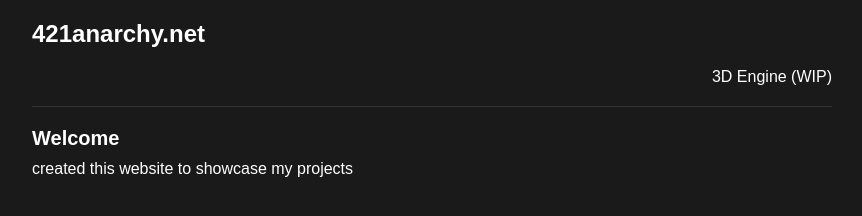
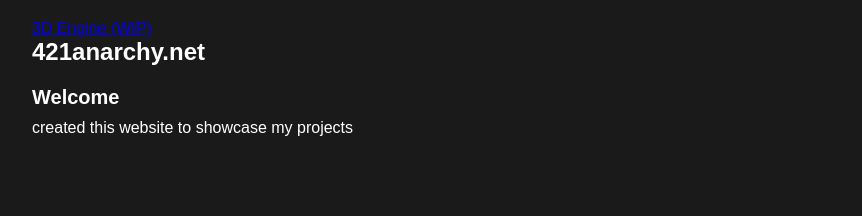
Before and after one commit to 421Dungeon/421dungeon.github.io, a plain HTML site: page index.html in a window 1280 px wide. Shown: the whole page, without its empty margins (208-1070 px from the left). Drawn offline with Linux system fonts and the light colour scheme.

Commit message:
Update index.html

```diff
--- a/index.html
+++ b/index.html
@@ -9,18 +9,20 @@
 <body>
 
   <div id="wrap">
+
+    <div id="top-right-link">
+      <a href="3d.html">3D Engine (WIP)</a>
+    </div>
+
     <div id="header">
       <a href="index.html">421anarchy.net</a>
     </div>
 
-    <div class="right-link">
-      <a href="3d_engine/index.html">3D Engine (WIP)</a>
+    <div id="main">
+      <h1>Welcome</h1>
+      <p>created this website to showcase my projects</p>
     </div>
 
-    <hr>
-
-    <h1>Welcome</h1>
-    <p>created this website to showcase my projects</p>
   </div>
 
 </body>
```
